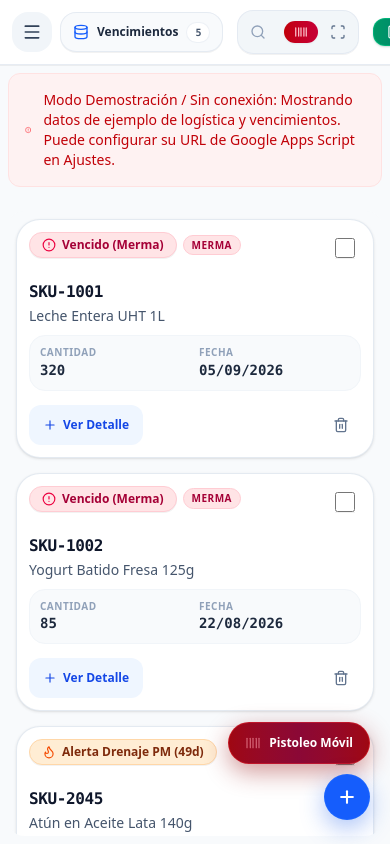
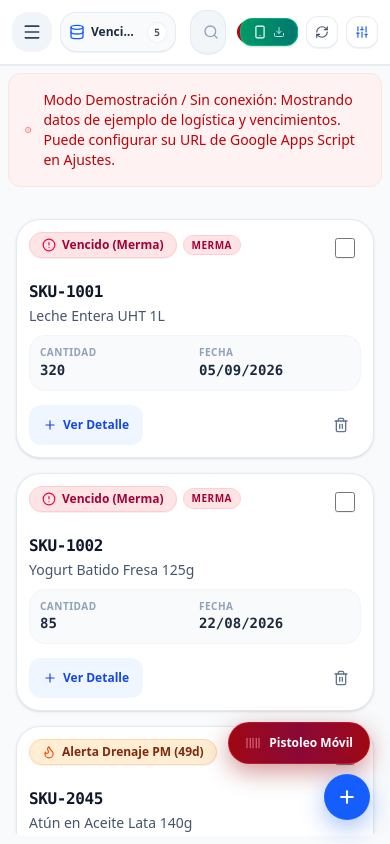
Before and after one commit to rps2217/controldevencimientos, a React (Vite) app: page / in a window 390 px wide. Both pictures are taken after a click on the button "Explorar con datos de demostración". Built offline with nearby package versions, Linux system fonts and the light colour scheme.

Commit message:
style: improve mobile responsiveness of DashboardTopNav
Adjusted padding, widths, and text truncation to prevent
layout overflow on small mobile screens.

```diff
--- a/src/components/navigation/DashboardTopNav.tsx
+++ b/src/components/navigation/DashboardTopNav.tsx
@@ -144,18 +144,18 @@ export const DashboardTopNav: React.FC = () => {
         </button>
 
         {/* View Badge Pill */}
-        <div className="flex items-center gap-2 h-10 px-3 rounded-2xl bg-slate-50 dark:bg-slate-800/80 border border-slate-200/80 dark:border-slate-700/80 shadow-2xs">
+        <div className="flex items-center gap-1.5 sm:gap-2 h-10 px-2 sm:px-3 rounded-2xl bg-slate-50 dark:bg-slate-800/80 border border-slate-200/80 dark:border-slate-700/80 shadow-2xs max-w-[120px] xs:max-w-[160px] sm:max-w-none">
           <div className="shrink-0">
             {viewMeta.icon}
           </div>
-          <span className="font-bold text-xs text-slate-800 dark:text-slate-100 whitespace-nowrap">
+          <span className="font-bold text-xs text-slate-800 dark:text-slate-100 whitespace-nowrap truncate max-w-[50px] xs:max-w-[90px] sm:max-w-none">
             {viewMeta.title}
           </span>
-          <span className="font-mono text-[10px] font-extrabold px-2 py-0.5 rounded-full bg-white dark:bg-slate-700 border border-slate-200/60 dark:border-slate-600/60 text-slate-600 dark:text-slate-300">
+          <span className="font-mono text-[10px] font-extrabold px-1.5 py-0.5 rounded-full bg-white dark:bg-slate-700 border border-slate-200/60 dark:border-slate-600/60 text-slate-600 dark:text-slate-300 shrink-0">
             {filteredItems.length}
           </span>
           {isRelationalActive && activeView === 'main' && (
-            <span className="hidden xl:inline-flex items-center gap-1 text-[10px] font-bold px-2 py-0.5 rounded-full bg-emerald-50 dark:bg-emerald-950/60 text-emerald-700 dark:text-emerald-300 border border-emerald-200 dark:border-emerald-800">
+            <span className="hidden xl:inline-flex items-center gap-1 text-[10px] font-bold px-2 py-0.5 rounded-full bg-emerald-50 dark:bg-emerald-950/60 text-emerald-700 dark:text-emerald-300 border border-emerald-200 dark:border-emerald-800 shrink-0">
               <Sparkles className="w-2.5 h-2.5 text-emerald-500" /> Relacional
             </span>
           )}
@@ -163,9 +163,9 @@ export const DashboardTopNav: React.FC = () => {
       </div>
 
       {/* CENTER: buscador protagonista, en la misma franja que la configuración del entorno */}
-      <div className="flex-1 flex justify-center max-w-2xl px-1 sm:px-2">
+      <div className="flex-1 flex justify-center max-w-2xl px-1 sm:px-2 min-w-0">
         {(activeView !== 'schema' || searchableHeaders.length > 0) ? (
-          <div className="relative w-full h-11 flex items-center bg-slate-100/90 dark:bg-slate-800/80 hover:bg-slate-200/70 dark:hover:bg-slate-800 border border-slate-200/80 dark:border-slate-700/80 focus-within:bg-white dark:focus-within:bg-slate-900 focus-within:border-blue-500 focus-within:ring-2 focus-within:ring-blue-500/15 rounded-2xl transition-all shadow-2xs">
+          <div className="relative w-full h-11 flex items-center bg-slate-100/90 dark:bg-slate-800/80 hover:bg-slate-200/70 dark:hover:bg-slate-800 border border-slate-200/80 dark:border-slate-700/80 focus-within:bg-white dark:focus-within:bg-slate-900 focus-within:border-blue-500 focus-within:ring-2 focus-within:ring-blue-500/15 rounded-2xl transition-all shadow-2xs min-w-0">
             <Search className="w-4 h-4 text-slate-400 dark:text-slate-500 ml-3 shrink-0" />
 
             <input
@@ -240,6 +240,7 @@ export const DashboardTopNav: React.FC = () => {
         <PWAInstallButton variant="compact" className="md:hidden" />
 
         {/* Configuración del entorno: mismo renglón que la búsqueda, no una barra aparte */}
+        <div className="hidden sm:flex items-center gap-1.5 shrink-0">
           <ThemeSelector />
           <button
             onClick={onEditBackendUrl}
@@ -249,12 +250,13 @@ export const DashboardTopNav: React.FC = () => {
           >
             <Settings2 className="h-4 w-4 text-slate-500 dark:text-slate-400" />
           </button>
+        </div>
 
         {/* Special Action: Bulk Import FRC (por capacidad de incidencia) */}
         {canLogEvents && setIsBulkImportOpen && (
           <button
             onClick={() => setIsBulkImportOpen(true)}
-            className="h-10 flex items-center gap-1.5 px-3.5 rounded-2xl border border-amber-300 dark:border-amber-700 bg-amber-50 dark:bg-amber-950/50 text-amber-800 dark:text-amber-200 hover:bg-amber-100 dark:hover:bg-amber-900/50 text-xs font-bold transition-all shadow-2xs cursor-pointer active:scale-95"
+            className="hidden sm:flex h-10 items-center gap-1.5 px-3.5 rounded-2xl border border-amber-300 dark:border-amber-700 bg-amber-50 dark:bg-amber-950/50 text-amber-800 dark:text-amber-200 hover:bg-amber-100 dark:hover:bg-amber-900/50 text-xs font-bold transition-all shadow-2xs cursor-pointer active:scale-95 shrink-0"
             title="Importar masivamente Incidencias FRC desde Excel o Portapapeles"
           >
             <Upload className="w-3.5 h-3.5 text-amber-600 dark:text-amber-400" />
@@ -266,7 +268,7 @@ export const DashboardTopNav: React.FC = () => {
         {activeView === 'schema' && setIsScriptModalOpen && (
           <button
             onClick={() => setIsScriptModalOpen(true)}
-            className="hidden sm:flex h-10 items-center gap-1.5 px-3.5 rounded-2xl border border-slate-200 dark:border-slate-700 bg-white dark:bg-slate-800 hover:bg-slate-50 text-slate-700 dark:text-slate-200 text-xs font-bold transition-all shadow-2xs cursor-pointer active:scale-95"
+            className="hidden sm:flex h-10 items-center gap-1.5 px-3.5 rounded-2xl border border-slate-200 dark:border-slate-700 bg-white dark:bg-slate-800 hover:bg-slate-50 text-slate-700 dark:text-slate-200 text-xs font-bold transition-all shadow-2xs cursor-pointer active:scale-95 shrink-0"
           >
             <Sliders className="w-3.5 h-3.5 text-blue-600" />
             <span>Apps Script</span>
@@ -290,7 +292,7 @@ export const DashboardTopNav: React.FC = () => {
           <button
             disabled={!activeSheet || isModalOpen}
             onClick={() => handleOpenModal()}
-            className="h-10 flex items-center gap-1.5 px-4 rounded-2xl bg-blue-600 hover:bg-blue-700 active:scale-95 text-white text-xs font-bold shadow-xs shadow-blue-500/20 disabled:opacity-50 transition-all cursor-pointer shrink-0"
+            className="hidden sm:flex h-10 items-center gap-1.5 px-4 rounded-2xl bg-blue-600 hover:bg-blue-700 active:scale-95 text-white text-xs font-bold shadow-xs shadow-blue-500/20 disabled:opacity-50 transition-all cursor-pointer shrink-0"
             title={`Crear ${viewMeta.actionLabel}`}
           >
             <Plus className="w-4 h-4 stroke-[2.5]" />
```
Lines whose indentation alone changed are shown as unchanged.
